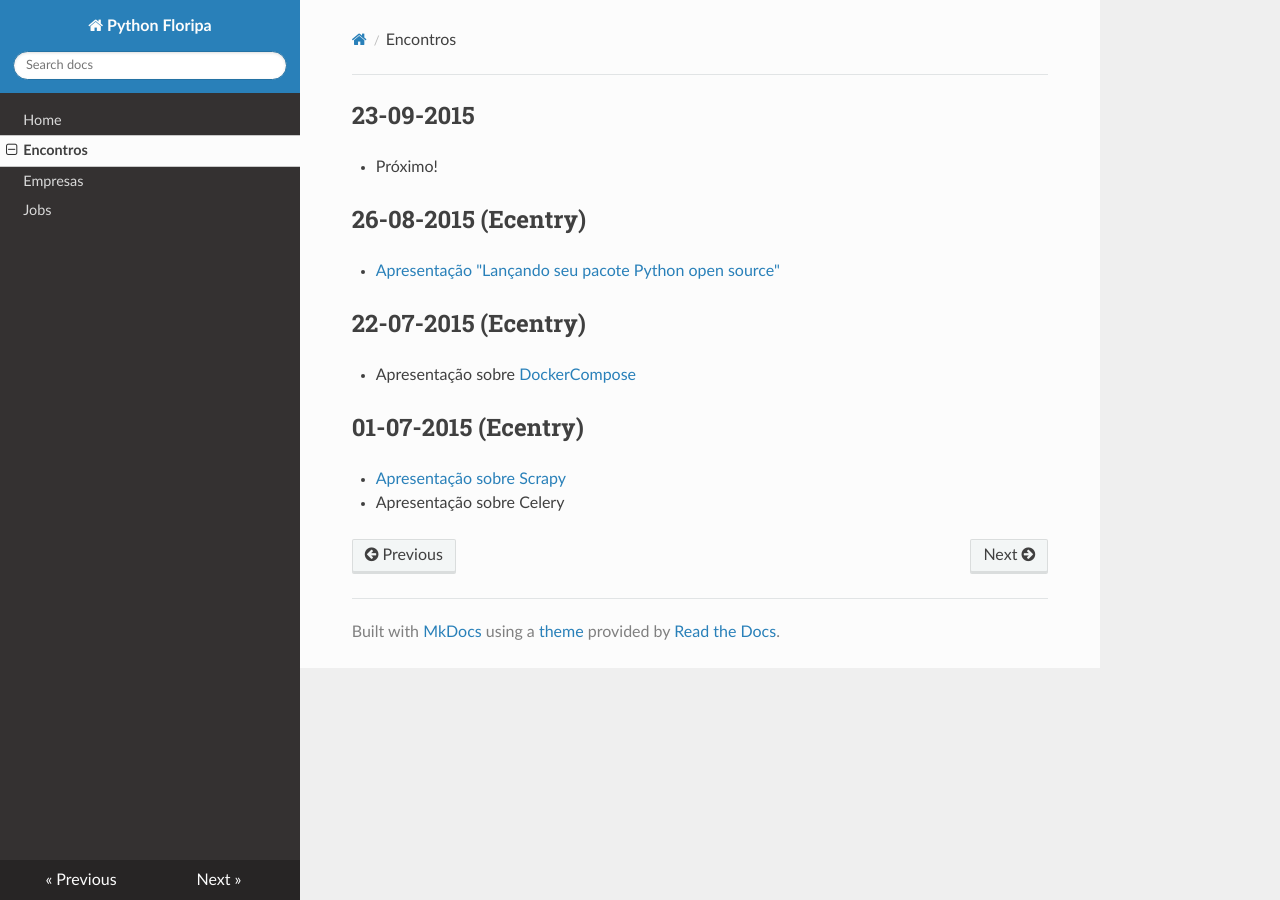
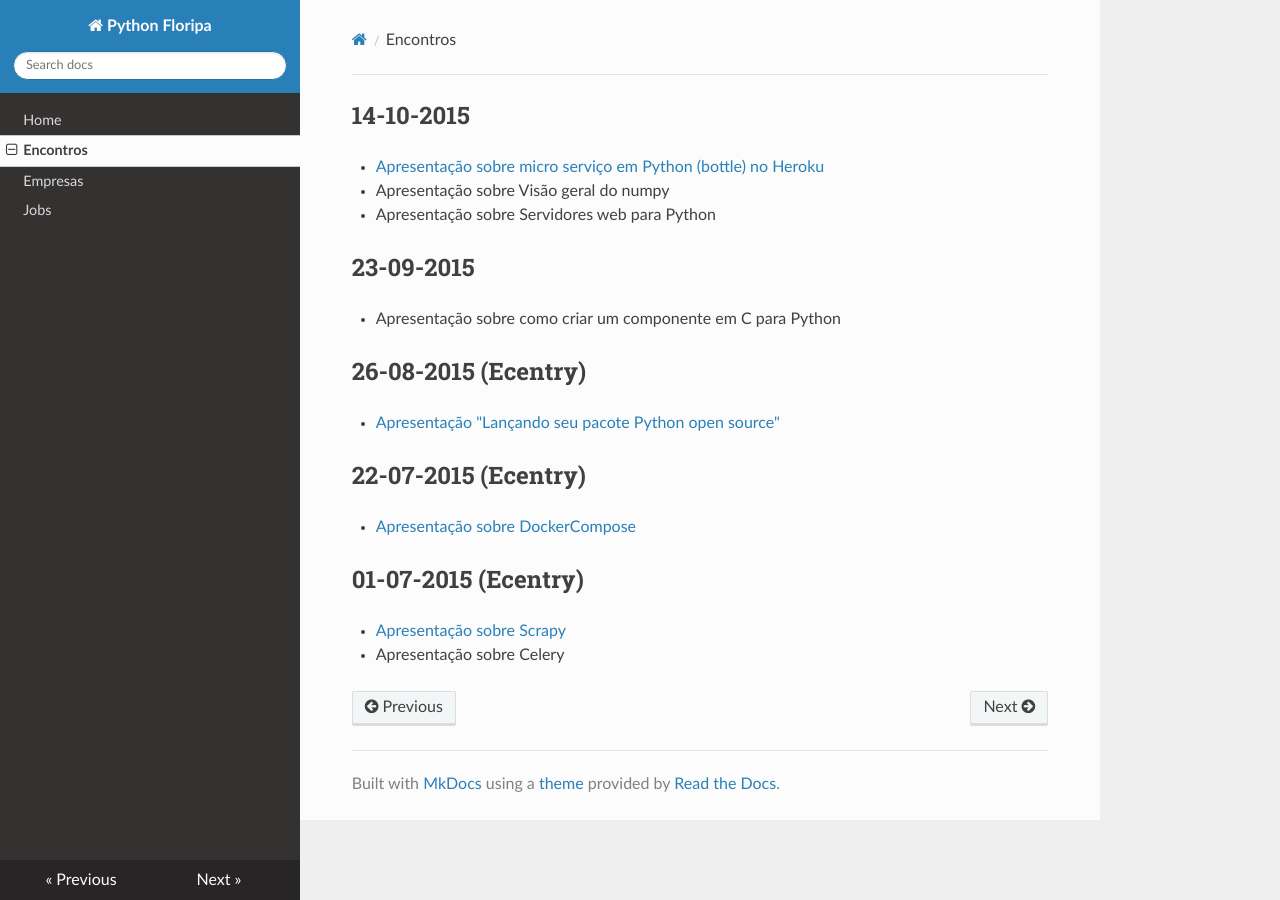
Before and after one commit to PythonFloripa/pythonfloripa.github.io, an MkDocs documentation site: the page built from docs/encontros.md, in a window 1280 px wide. Built offline with MkDocs 1.6.1, drawn with Linux system fonts in a browser that asks for light colours; nearby versions of some CDN libraries; old or Windows-style settings are respelled for this version of MkDocs.

Commit message:
update 14-10-2015

```diff
--- a/docs/encontros.md
+++ b/docs/encontros.md
@@ -1,7 +1,12 @@
+## 14-10-2015
+
+* [Apresentação sobre micro serviço em Python (bottle) no Heroku](http://www.slideshare.net/MarcioMarchini/01bping)
+* Apresentação sobre Visão geral do numpy
+* Apresentação sobre Servidores web para Python
+
 ## 23-09-2015
 
-* Próximo!
-
+* Apresentação sobre como criar um componente em C para Python
 
 ## 26-08-2015 (Ecentry)
 
@@ -9,7 +14,7 @@
 
 ## 22-07-2015 (Ecentry)
 
-- Apresentação sobre [DockerCompose](http://pt.slideshare.net/feliperuhland/docker-compose)
+- [Apresentação sobre DockerCompose](http://pt.slideshare.net/feliperuhland/docker-compose)
 
 ## 01-07-2015 (Ecentry)
 
```
